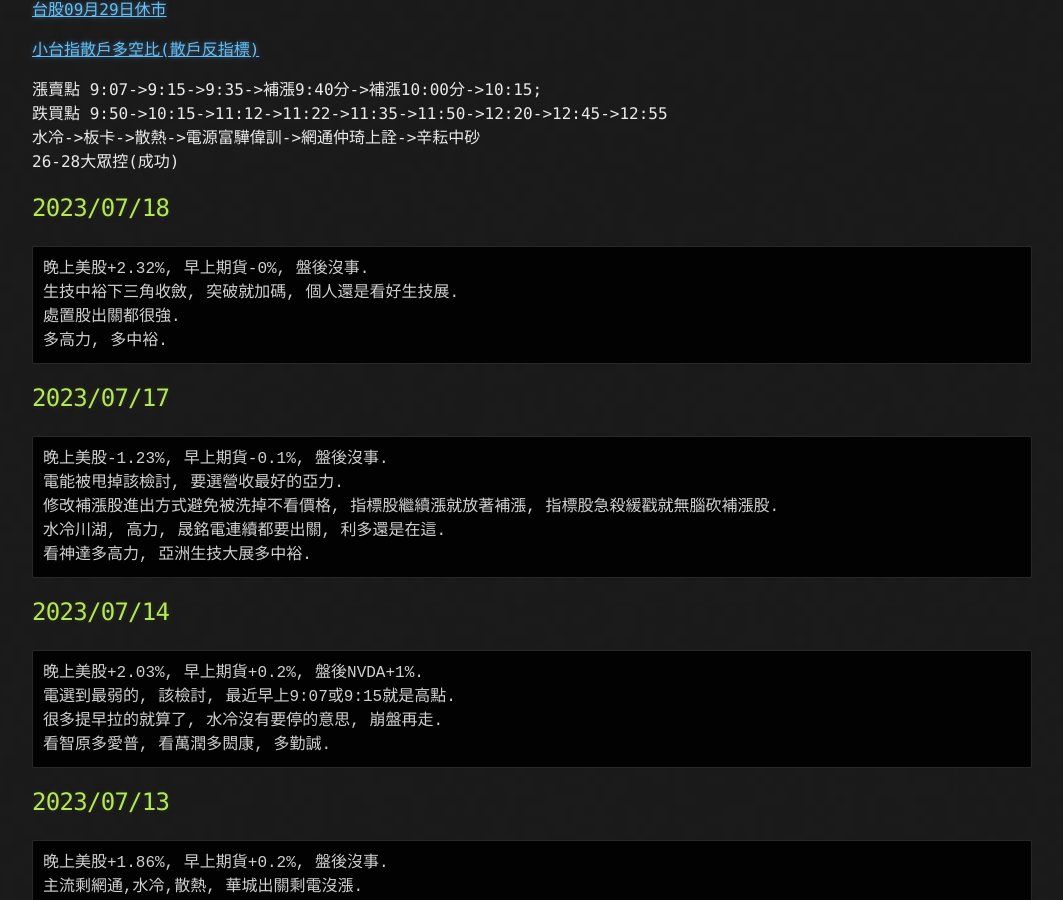
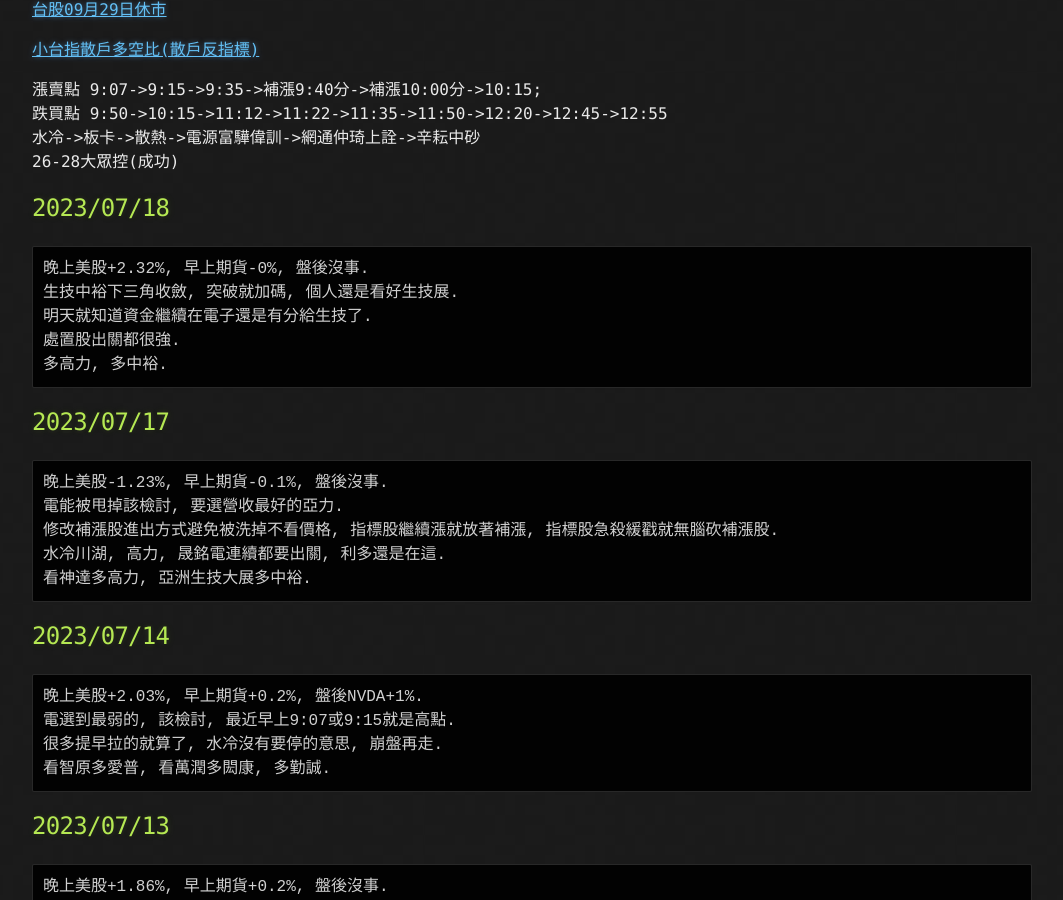
Before and after one commit to lepg5487/Stock_God, a Jekyll site: the page built from index.md, in a window 1280 px wide and 900 px high, scrolled down 460 px. Shown: the whole window, without its empty margins (108-1171 px from the left). Built offline with Jekyll 4.4.1, drawn with Linux system fonts in a browser that asks for light colours; our own code applies the rules of GitHub Pages for plain Markdown files.

Commit message:
Update index.md

````diff
--- a/index.md
+++ b/index.md
@@ -25,6 +25,7 @@ layout: testlayouts
 ```
 晚上美股+2.32%, 早上期貨-0%, 盤後沒事.
 生技中裕下三角收斂, 突破就加碼, 個人還是看好生技展.
+明天就知道資金繼續在電子還是有分給生技了.
 處置股出關都很強.
 多高力, 多中裕.
 ```
````
